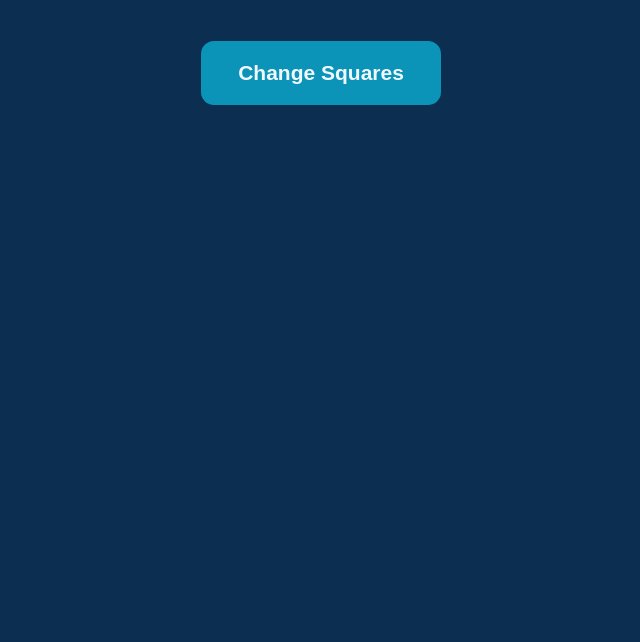
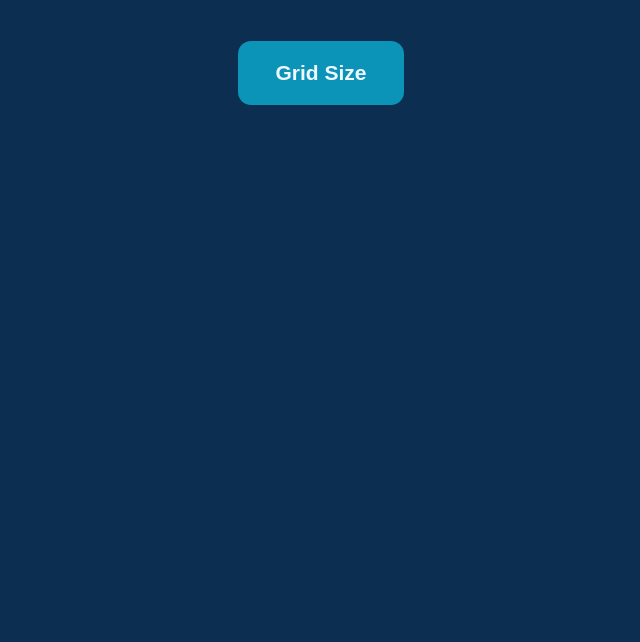
Before and after one commit to teecodes444/Etch-a-Sketch, a plain HTML site: page index.html in a window 1280 px wide. Shown: the part 174-816 px from the top of the page, without its empty margins (319-959 px from the left). Drawn offline with Linux system fonts and the light colour scheme.

Commit message:
Change button text to Grid Size

```diff
--- a/index.html
+++ b/index.html
@@ -9,7 +9,7 @@
 </head>
 <body>
     <h1>Etch-a-Sketch</h1>
-    <button id="btn">Change Squares</button>
+    <button id="btn">Grid Size</button>
     <br>
     <br>
     <div id="container">
```
